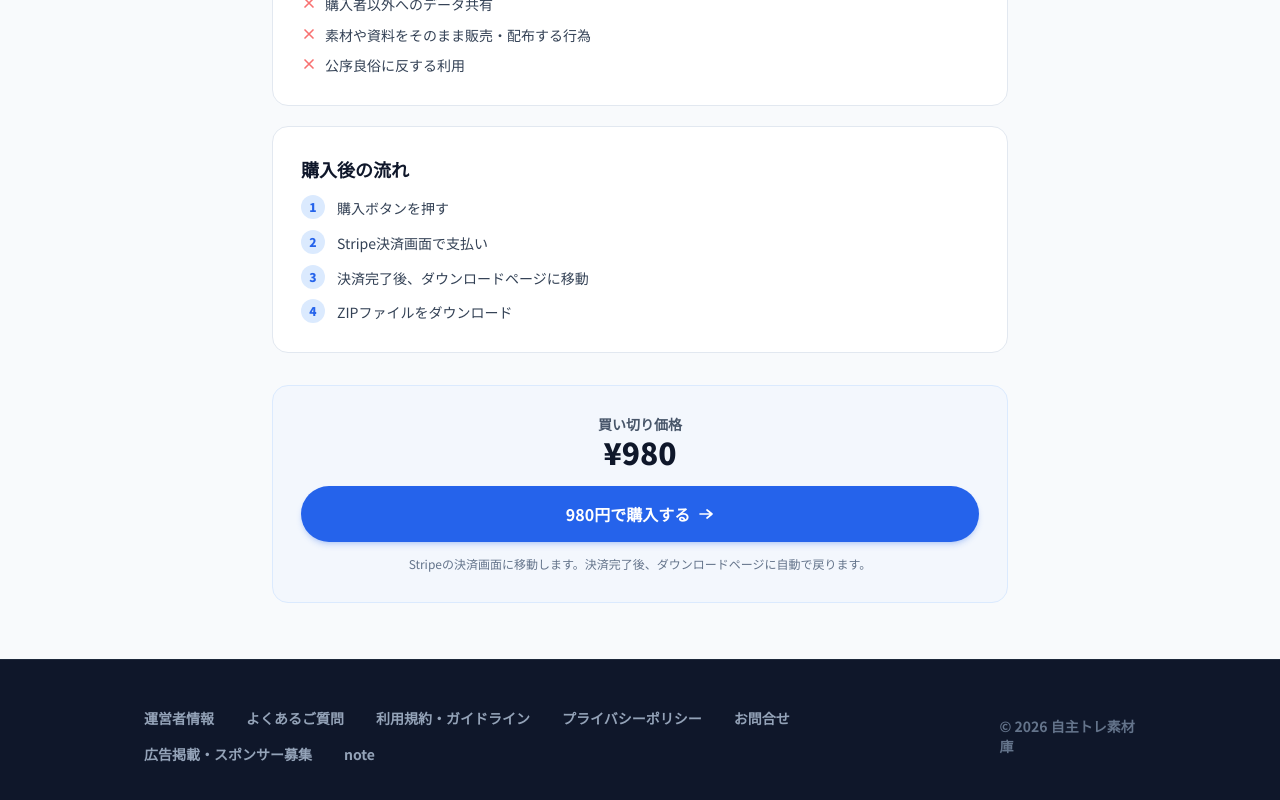
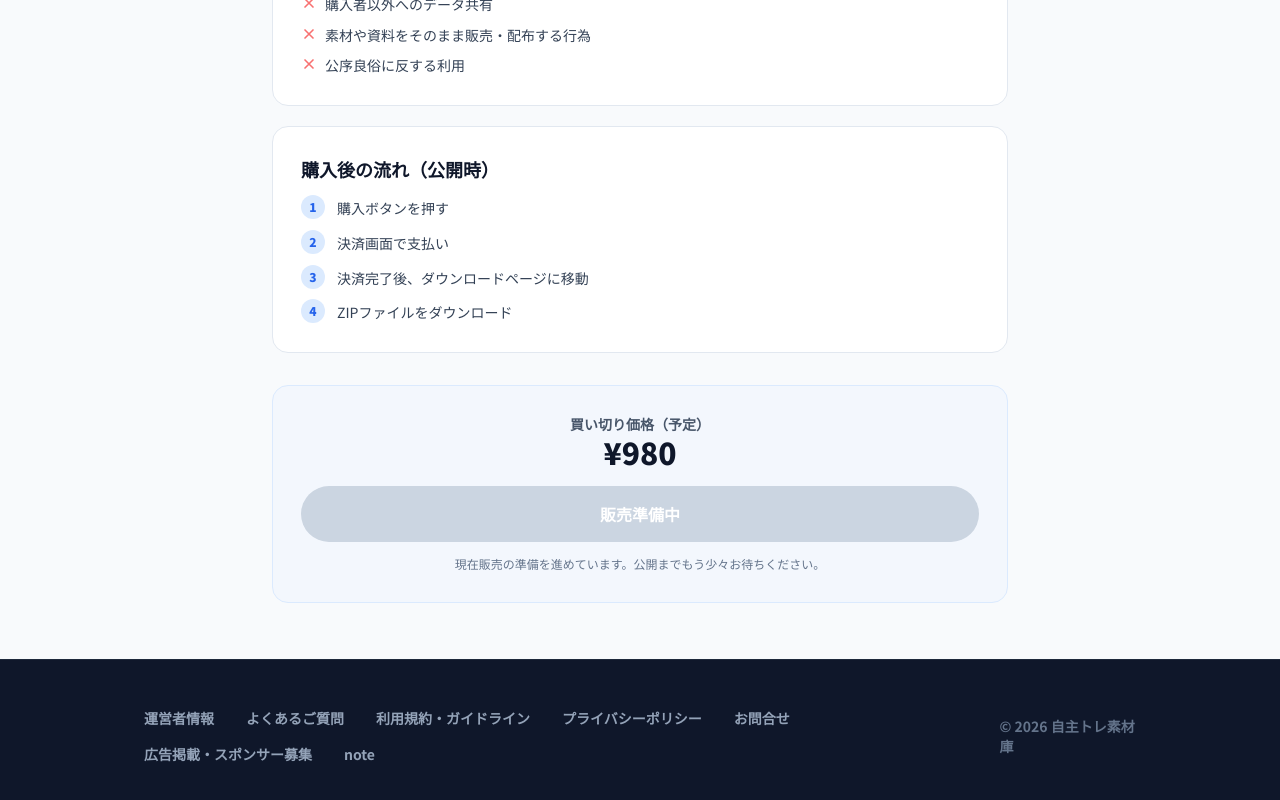
Before and after one commit to makomaru2023/jishutore-starter, a Next.js app: page /products/self-training-materials in a window 1280 px wide. Shown: the part 1485-2285 px from the top of the page. Built offline with nearby package versions, Linux system fonts and the light colour scheme.

Commit message:
chore: 疾患別自主トレ資料セット を販売準備中表示に戻す
Co-Authored-By: Claude Opus 4.7 <noreply@anthropic.com>

```diff
--- a/src/app/products/page.tsx
+++ b/src/app/products/page.tsx
@@ -50,10 +50,13 @@ export default function ProductsPage() {
                                 href={`/products/${product.slug}`}
                                 className="group flex flex-col rounded-2xl border border-slate-200 bg-white p-6 transition-all hover:border-blue-200 hover:shadow-md"
                             >
-                                <div className="mb-4 flex items-center justify-center rounded-xl bg-blue-50 py-10">
+                                <div className="relative mb-4 flex items-center justify-center rounded-xl bg-blue-50 py-10">
                                     <svg xmlns="http://www.w3.org/2000/svg" fill="none" viewBox="0 0 24 24" strokeWidth={1.5} stroke="currentColor" className="h-14 w-14 text-blue-500">
                                         <path strokeLinecap="round" strokeLinejoin="round" d="M19.5 14.25v-2.625a3.375 3.375 0 0 0-3.375-3.375h-1.5A1.125 1.125 0 0 1 13.5 7.125v-1.5a3.375 3.375 0 0 0-3.375-3.375H8.25m2.25 0H5.625c-.621 0-1.125.504-1.125 1.125v17.25c0 .621.504 1.125 1.125 1.125h12.75c.621 0 1.125-.504 1.125-1.125V11.25a9 9 0 0 0-9-9Z" />
                                     </svg>
+                                    <span className="absolute top-2 right-2 rounded-full bg-amber-100 px-2.5 py-1 text-xs font-bold text-amber-700">
+                                        準備中
+                                    </span>
                                 </div>
                                 <h2 className="text-base font-black leading-snug text-slate-900 group-hover:text-blue-600">
                                     {product.name}
--- a/src/app/products/self-training-materials/page.tsx
+++ b/src/app/products/self-training-materials/page.tsx
@@ -1,7 +1,6 @@
 import Link from "next/link";
 import { Header } from "@/components/Header";
 import { Footer } from "@/components/Footer";
-import { CheckoutButton } from "@/components/CheckoutButton";
 import { Metadata } from "next";
 
 export const metadata: Metadata = {
@@ -10,8 +9,6 @@ export const metadata: Metadata = {
         "編集できるPPTX・印刷用PDF・自主トレイラスト素材入りの資料セット。患者さんへの説明、家族説明、退院前指導、通所リハ・訪問リハの資料作成に。980円の買い切り。",
 };
 
-const PRODUCT_ID = "self-training-materials-vol01";
-const PRODUCT_NAME = "疾患別自主トレ資料セット";
 const PRICE = 980;
 
 function Section({ title, children }: { title: string; children: React.ReactNode }) {
@@ -57,7 +54,7 @@ export default function SelfTrainingMaterialsPage() {
                             資料セット
                         </p>
                         <h1 className="text-2xl font-black leading-snug tracking-tight text-slate-900 sm:text-3xl">
-                            {PRODUCT_NAME}
+                            疾患別自主トレ資料セット
                         </h1>
                         <div className="mt-4 flex items-baseline gap-1">
                             <span className="text-3xl font-black text-slate-900">¥{PRICE.toLocaleString()}</span>
@@ -134,11 +131,11 @@ export default function SelfTrainingMaterialsPage() {
                             </ul>
                         </Section>
 
-                        <Section title="購入後の流れ">
+                        <Section title="購入後の流れ（公開時）">
                             <ol className="space-y-2.5">
                                 {[
                                     "購入ボタンを押す",
-                                    "Stripe決済画面で支払い",
+                                    "決済画面で支払い",
                                     "決済完了後、ダウンロードページに移動",
                                     "ZIPファイルをダウンロード",
                                 ].map((step, i) => (
@@ -155,17 +152,18 @@ export default function SelfTrainingMaterialsPage() {
 
                     <div className="mt-8 rounded-2xl border border-blue-100 bg-blue-50/50 p-6 sm:p-7">
                         <div className="mb-4 text-center">
-                            <p className="text-sm font-bold text-slate-600">買い切り価格</p>
+                            <p className="text-sm font-bold text-slate-600">買い切り価格（予定）</p>
                             <p className="text-3xl font-black text-slate-900">¥{PRICE.toLocaleString()}</p>
                         </div>
-                        <CheckoutButton
-                            productId={PRODUCT_ID}
-                            productName={PRODUCT_NAME}
-                            price={PRICE}
-                            label="980円で購入する"
-                        />
+                        <button
+                            type="button"
+                            disabled
+                            className="flex w-full cursor-not-allowed items-center justify-center gap-2 rounded-full bg-slate-300 px-7 py-4 text-base font-bold text-white"
+                        >
+                            販売準備中
+                        </button>
                         <p className="mt-3 text-center text-xs leading-relaxed text-slate-500">
-                            Stripeの決済画面に移動します。決済完了後、ダウンロードページに自動で戻ります。
+                            現在販売の準備を進めています。公開までもう少々お待ちください。
                         </p>
                     </div>
                 </div>
```
